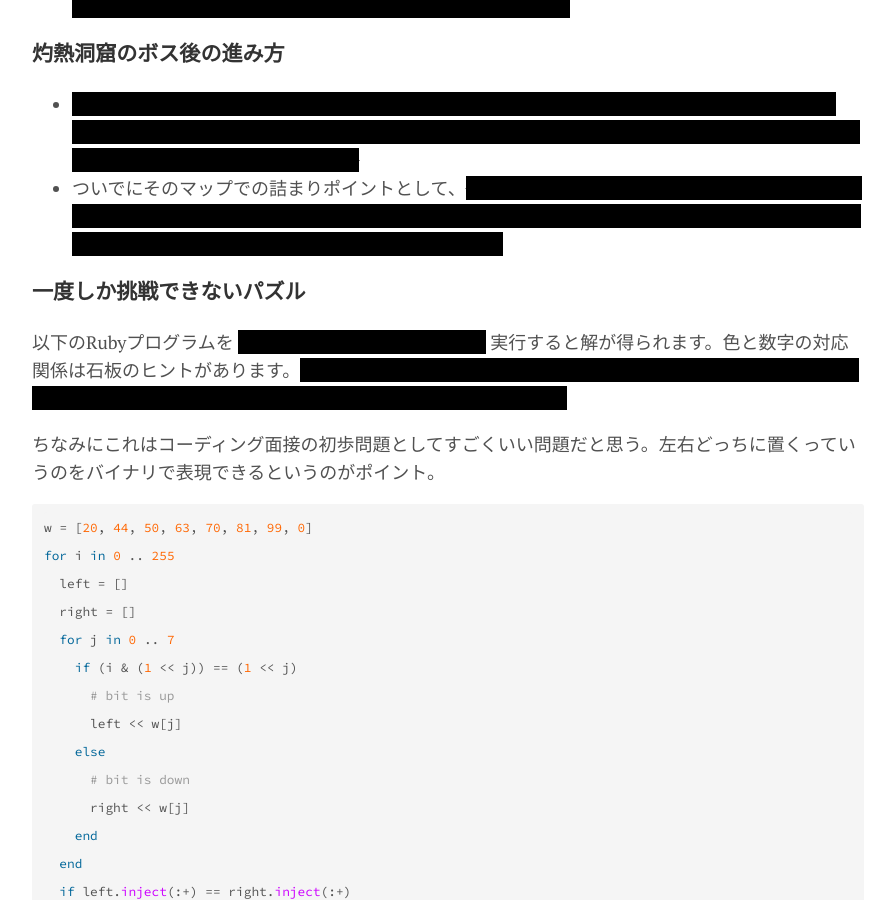
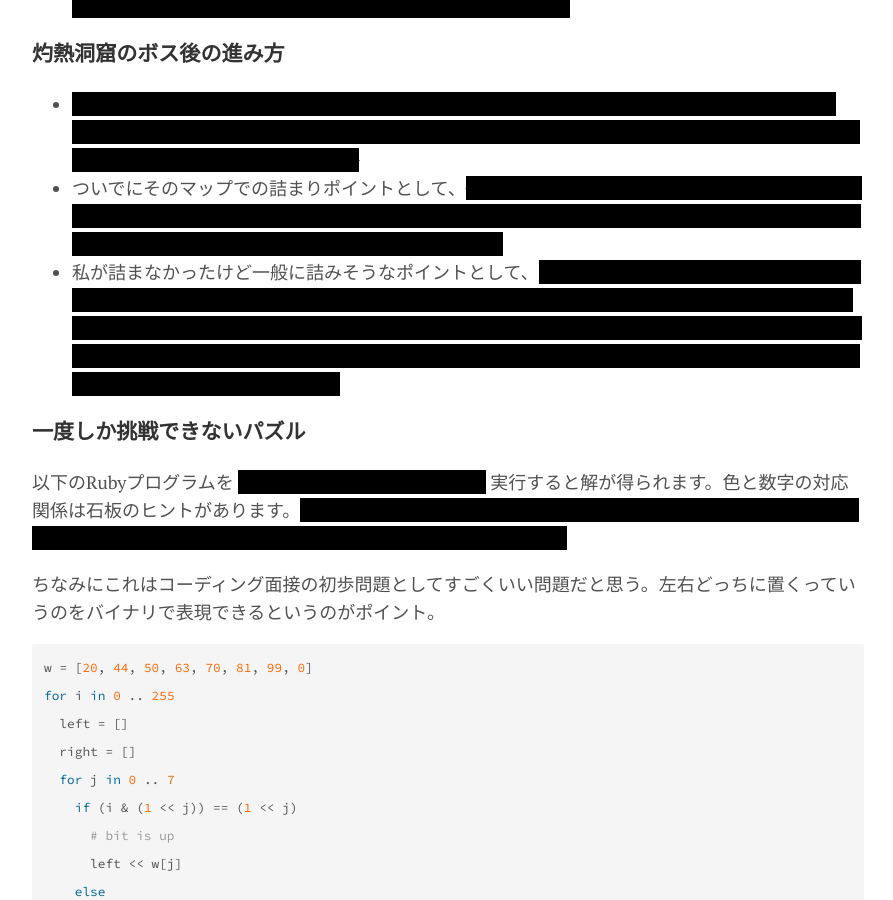
Before and after one commit to sylph01/sylph01.github.io, a Jekyll site: the page built from ja-pages/lamulana-spoilers.md, in a window 1280 px wide and 900 px high, scrolled down 1657 px. Shown: the whole window, without its empty margins (192-1085 px from the left). Built offline with Jekyll 4.4.1, drawn with Linux system fonts in a browser that asks for light colours; nearby versions of some CDN libraries.

Commit message:
more notes

```diff
--- a/ja-pages/lamulana-spoilers.md
+++ b/ja-pages/lamulana-spoilers.md
@@ -59,6 +59,7 @@ title: LA-MULANA ネタバレ込のメモ
 
 - <span class="spoiler">女神の塔の門の番号は5で、これはヴィーを倒した後に地上のバハルンの滝のふもとに出現します。~~このゲームはスーパーメトロイドではないので巨人墓場〜月光聖殿の間のチューブをパワーボムでぶっ壊して入るわけではない。~~</span>
 - ついでにそのマップでの詰まりポイントとして、<span class="spoiler">~~ウルザ~~ウルズの塔の一番下のマップで詰まりましたが、なんと**画面の左上・右上に見える柱のようなものはハシゴなので登ることができます。**開発者の振り返り記事にも書いてあるみたいだけど許さん</span>
+- 私が詰まなかったけど一般に詰みそうなポイントとして、<span class="spoiler">巨人霊廟に壺に向かって指差している巨人がいると思いますが、その壺を壊さずに壺に乗っかった上で↓を押すと壺に入ることができ、空の水源に行くことができます。これとアヌンナキの壁画のある部屋の右側の隠し通路から蓋を壊すことで女神の塔の上に進むことができます。なお壺に入ると実績が得られます。私は巨人霊廟探索中にたまたま見つけてしまった。</span>
 
 ### 一度しか挑戦できないパズル
 
```
